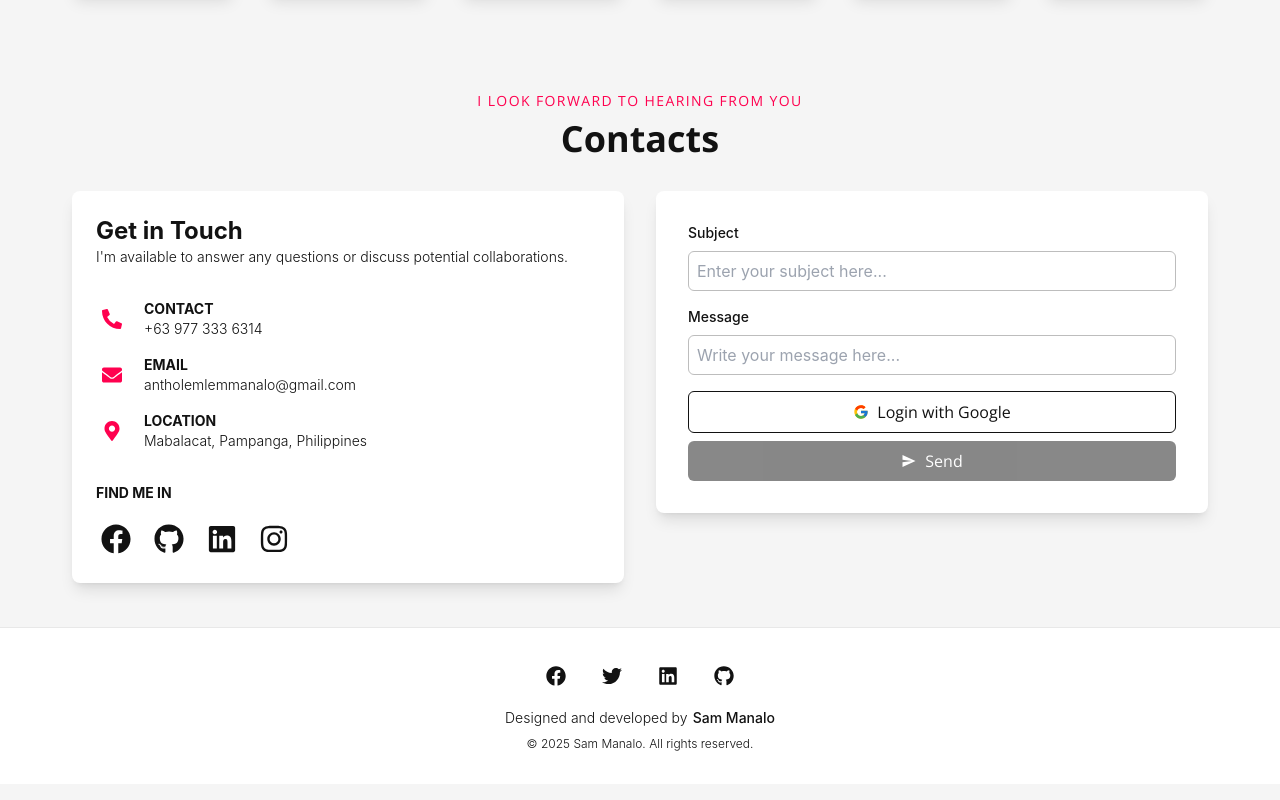
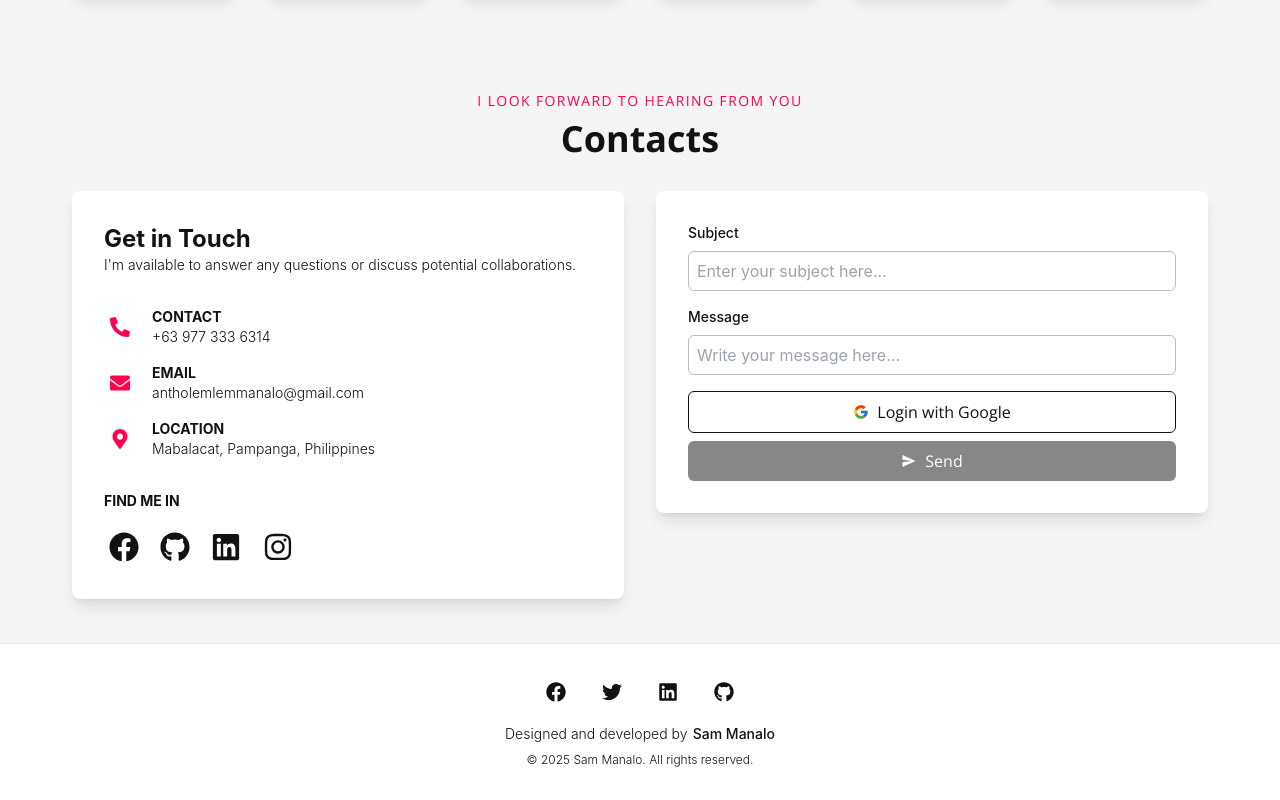
Before and after one commit to Antholem/web-portfolio, a React (Create React App) app in the folder portfolio/client/: page / in a window 1280 px wide. Shown: the part 1685-2485 px from the top of the page. Built offline with nearby package versions, Linux system fonts and the light colour scheme.

Commit message:
Adjust Card Size

```diff
--- a/portfolio/client/src/views/Contacts.js
+++ b/portfolio/client/src/views/Contacts.js
@@ -99,7 +99,7 @@ const Contacts = () => {
             {/* Main Content */}
             <div className="grid grid-cols-1 md:grid-cols-2 gap-8">
                 {/* Contact Details Section */}
-                <Card className="space-y-8" size="sm">
+                <Card className="space-y-8">
                     <div>
                         <h2 className="text-2xl font-bold">Get in Touch</h2>
                         <p className="text-sm font-light">
```
